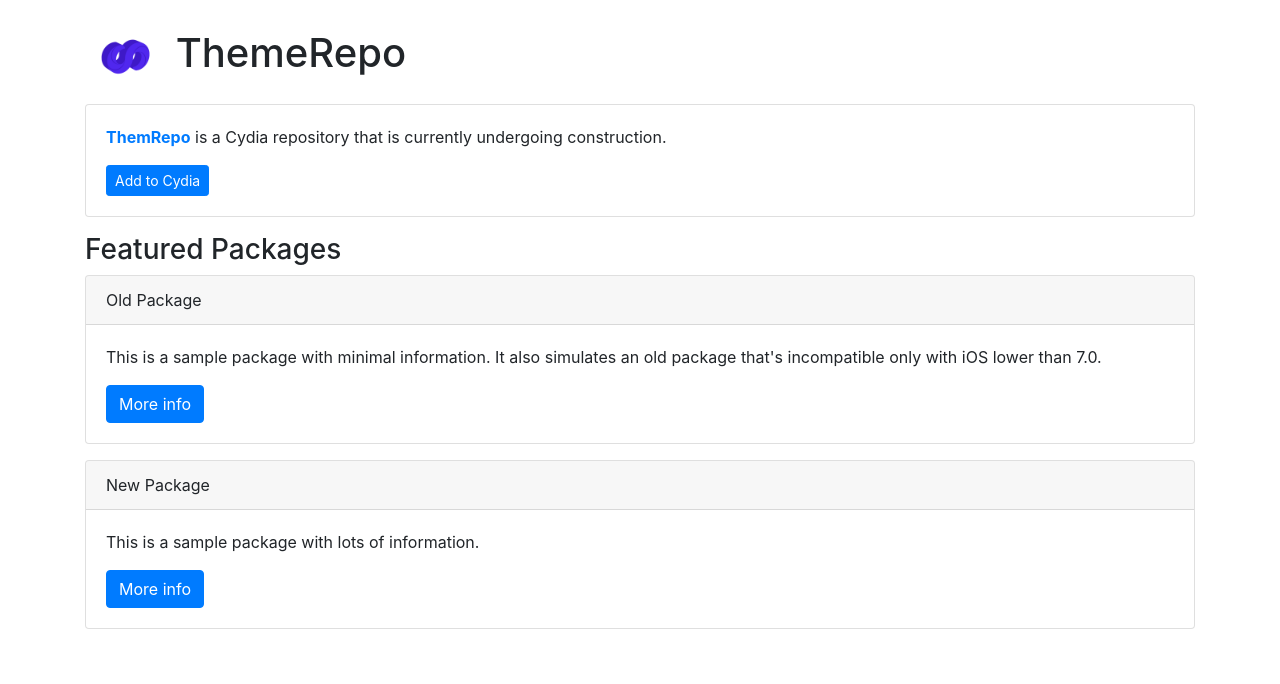
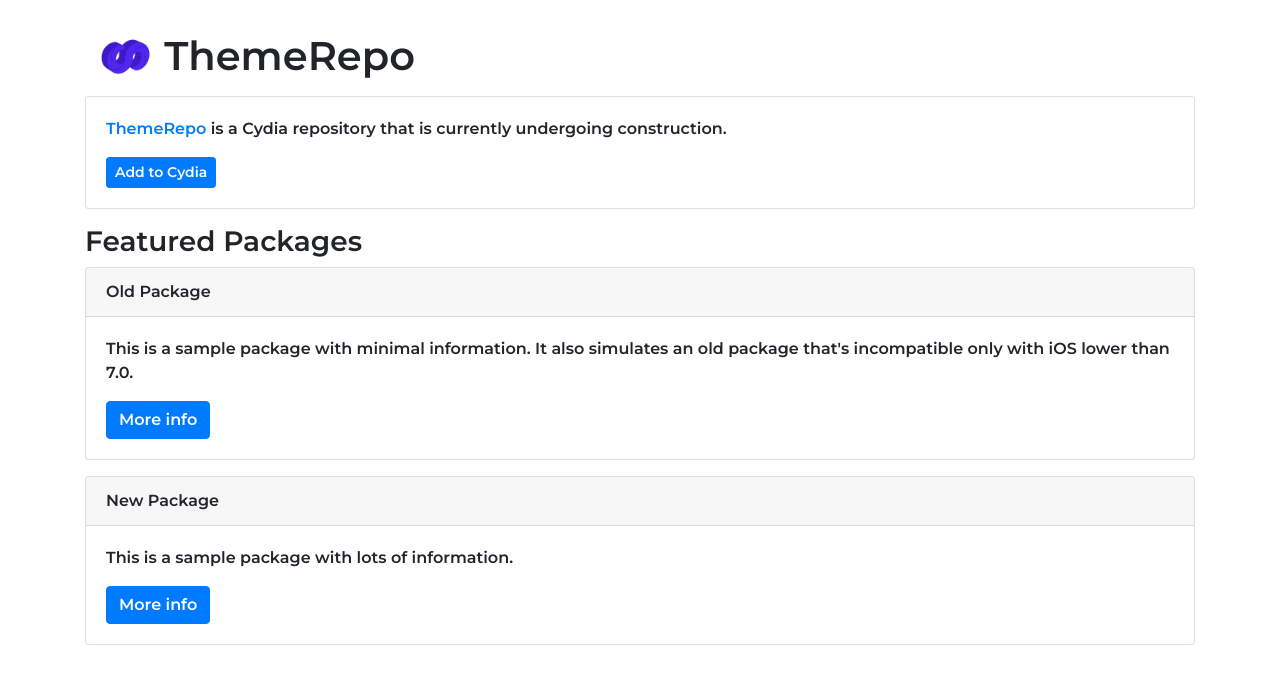
Before and after one commit to SolaceMotion/SolaceRepo, a plain HTML site: page index.html in a window 1280 px wide. Drawn offline with nearby package versions, Linux system fonts and the light colour scheme.

Commit message:
index.html gh-pages

```diff
--- a/depictions/style.css
+++ b/depictions/style.css
@@ -1,11 +1,29 @@
+* {
+    font-family: 'Montserrat', sans-serif;
+}
+
+
+::selection {
+    color: white;
+    background: black;
+}
+
+.container h1 {
+    float: right;
+    position: relative;
+    right: 780px;
+    top: 16px;
+}
+
 body {
     margin: 1em;
+    background-color: white;
 }
 .card {
     margin-bottom: 1em;
 }
 .thumbnail {
-    margin-bottom: 2em;;
+    margin-bottom: 2em;
 }
 .list-group {
     margin-bottom: 2em;
--- a/index.html
+++ b/index.html
@@ -7,17 +7,19 @@
   <link rel="stylesheet" href="https://stackpath.bootstrapcdn.com/bootstrap/4.5.0/css/bootstrap.min.css" integrity="sha384-9aIt2nRpC12Uk9gS9baDl411NQApFmC26EwAOH8WgZl5MYYxFfc+NcPb1dKGj7Sk" crossorigin="anonymous">
   <link rel="stylesheet" href="depictions/style.css">
   <script src="https://ajax.googleapis.com/ajax/libs/jquery/2.1.3/jquery.min.js"></script>
+  <link href="https://fonts.googleapis.com/css2?family=Montserrat:wght@600&display=swap" rel="stylesheet">
 </head>
 <body>
 
 <div class="container">
-	<h1><img src="CydiaIcon.png" width="80" height="80"> ThemeRepo</h1>
+	<img src="CydiaIcon.png" width="80" height="80">
+	<h1>ThemeRepo</h1>
 </div>
 
 <div class="container">
 	<div class="card">
 		<div class="card-body">
-			<p><span class="text-primary"><b>ThemRepo</span></b> is a Cydia repository that is currently undergoing construction.</p>
+			<p><span class="text-primary"><b>ThemeRepo</span></b> is a Cydia repository that is currently undergoing construction.</p>
 			<a class="btn btn-sm btn-primary" href="cydia://url/https://cydia.saurik.com/api/share#?source=https://supermamon.github.io/Reposi3/">Add to Cydia</a>
 		</div>
 	</div>
```
